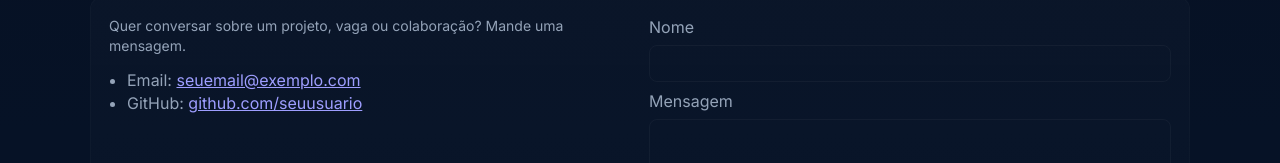
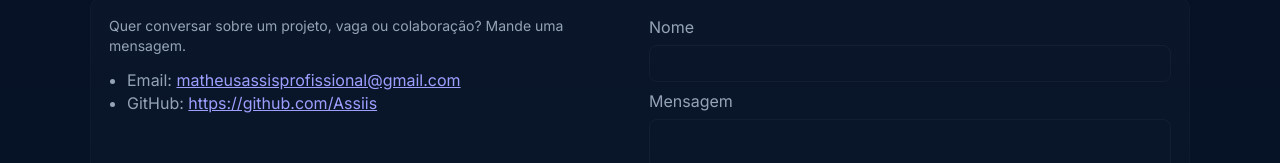
Before and after one commit to Assiis/matheus_assis_portfolio, a plain HTML site: page index.html in a window 1280 px wide. Shown: the part 1148-1311 px from the top of the page. Drawn offline with Linux system fonts and the light colour scheme.

Commit message:
AttInfDados

```diff
--- a/index.html
+++ b/index.html
@@ -196,11 +196,11 @@
               >
                 <li>
                   Email:
-                  <a href="mailto:seuemail@exemplo.com">seuemail@exemplo.com</a>
+                  <a href="mailto:seuemail@exemplo.com">matheusassisprofissional@gmail.com</a>
                 </li>
                 <li>
                   GitHub:
-                  <a href="https://github.com/">github.com/seuusuario</a>
+                  <a href="https://github.com/">https://github.com/Assiis</a>
                 </li>
               </ul>
             </div>
```
